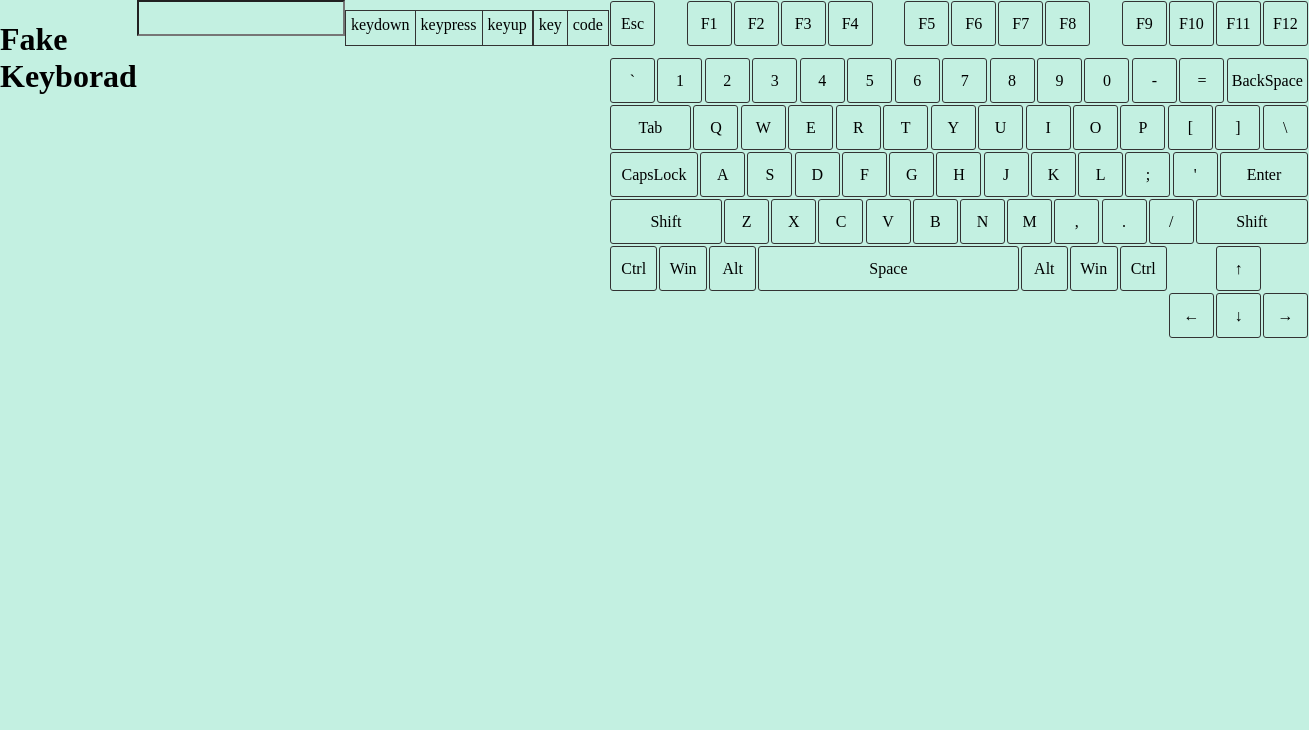
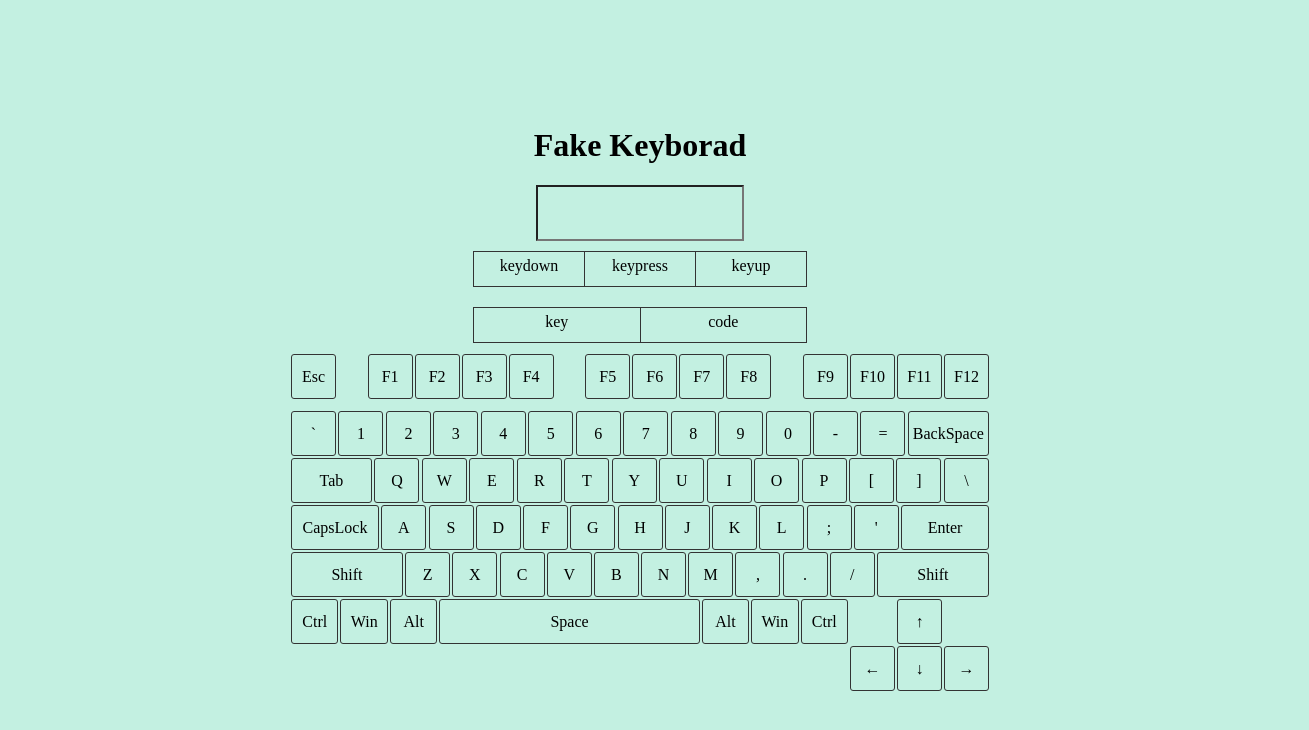
Before and after one commit to chajoonho/portfolio, a plain HTML site: page portfolio/keyborad.html in a window 1280 px wide. Shown: the whole page, 1309 px wide, since content can reach past the window. Drawn offline with Linux system fonts and the light colour scheme.

Commit message:
20240523

```diff
--- a/portfolio/keyborad.css
+++ b/portfolio/keyborad.css
@@ -1,14 +1,22 @@
 #my-input {
   width: 200px;
-  height: 30px;
+  height: 50px;
   font-size: 20px;
   background-color: rgb(195, 240, 225);
 }
 body {
   background-color: rgb(195, 240, 225);
+  height: 100%;
+}
+
+.main {
+  height: 100vh;
   display: flex;
-  margin: auto;
+  flex-direction: column;
+  justify-content: center;
+  align-items: center;
 }
+
 .events {
   width: 333px;
   height: 34px;
@@ -24,12 +32,6 @@ body {
   text-align: center;
   border-left: 1px solid #333333;
 }
-
-/* #keyboard {
-  display: flex;
-  justify-content: center;
-  align-items: center;
-} */
 
 .check {
   color: white;
--- a/portfolio/keyborad.html
+++ b/portfolio/keyborad.html
@@ -7,6 +7,7 @@
     <title>fake keyboard</title>
   </head>
   <body>
+    <div class="main">
       <h1>Fake Keyborad</h1>
       <input type="text" id="my-input" />
       <div class="events">
@@ -40,6 +41,7 @@
             <div id="F12" class="key">F12</div>
           </div>
         </div>
+
         <div class="main-keys">
           <div class="row">
             <div id="Backquote" class="key">`</div>
@@ -125,6 +127,7 @@
           </div>
         </div>
       </div>
+    </div>
   </body>
   <script>
     const myInput = document.getElementById("my-input");
@@ -147,11 +150,10 @@
       if (e.code == "F1" || e.code == "F3") {
         e.preventDefault();
       }
-      // 눌린 키에 대한 요소를 가져온다.
+
       //   console.log(`key : ${e.key}, code : ${e.code}`);
       const el = document.querySelector(`#${e.code}`);
 
-      // 외부 파일에 대한 엘리먼트 접근
       const rootStyles = window.getComputedStyle(el);
       console.log(rootStyles.backgroundColor);
 
@@ -161,17 +163,13 @@
       }
       el.style.setProperty("--main-color", `rgb(${colorArr})`);
 
-      // keydown div에 check 클래스를 추가한다.
       keydown.classList.add("check");
 
-      // 눌린 키를 화면상에서 회색으로 변경한다.(클래스를 적용하여)
       el.classList.add("on");
 
-      // 눌린 키의 "key"와 "code" 프로퍼티 값을 화면에 표시한다.
       key.innerHTML = `key: ${e.key}`;
       code.innerHTML = `code: ${e.code}`;
 
-      // check 클래스를 0.3초 이후에 제거한다.
       setTimeout(function () {
         keydown.classList.remove("check");
       }, 300);
@@ -179,16 +177,13 @@
 
     function upkeyEvent(e) {
       console.log(`key: ${e.key}, code: ${e.code}`);
-      // 손가락을 뗏을 때의 키 요소를 가져온다.
+
       const el = document.querySelector(`#${e.code}`);
 
-      // keyup 요소에 check 클래스를 추가한다.
       keyup.classList.add("check");
 
-      // 손가락을 뗀 키를 화면상에서 다시 원상복구 시킨다.(on 클래스 삭제)
       el.classList.remove("on");
 
-      // check 클래스를 0.3초 이후에 제거한다.
       setTimeout(function () {
         keyup.classList.remove("check");
       }, 300);
```
Lines whose indentation alone changed are shown as unchanged.
